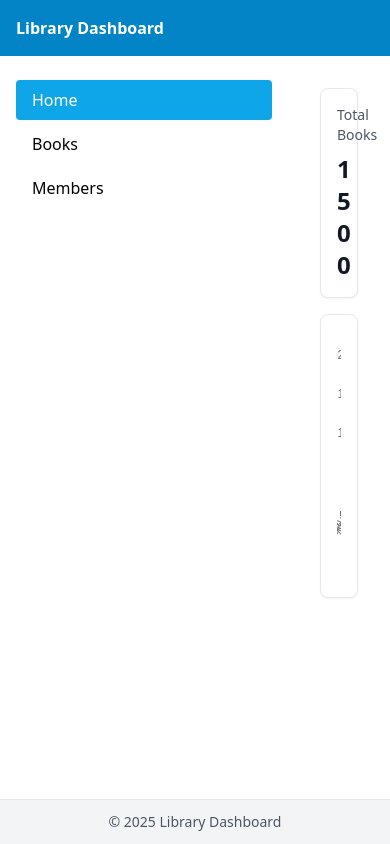
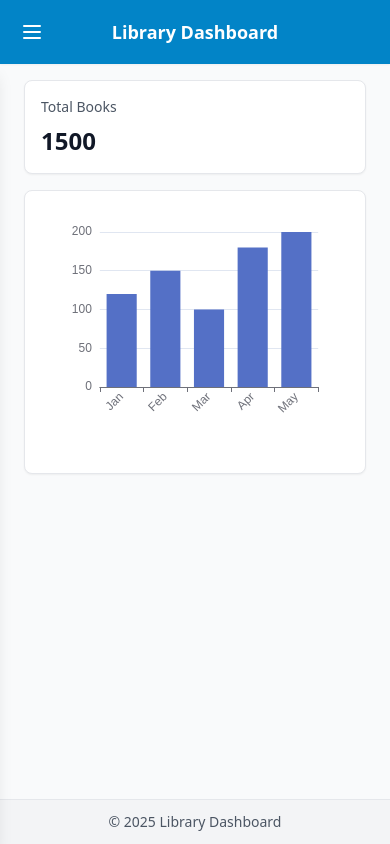
Before and after one commit to HariJW/library-dashboard, a React (Vite) app: page / in a window 390 px wide. Built offline with nearby package versions, Linux system fonts and the light colour scheme.

Commit message:
refactor : responsiveness updates

```diff
--- a/src/components/DashboardLayout.jsx
+++ b/src/components/DashboardLayout.jsx
@@ -1,21 +1,43 @@
-import Header from './Header'
-import Footer from './Footer'
-import Navigation from './Navigation'
-import { Outlet } from 'react-router-dom'
+import Header from "./Header";
+import Footer from "./Footer";
+import Navigation from "./Navigation";
+import { Outlet } from "react-router-dom";
+import { useState } from "react";
 
 export default function DashboardLayout() {
+  const [sidebarOpen, setSidebarOpen] = useState(false);
+
   return (
-    <div className="min-h-screen">
-      <Header />
+    <div className="min-h-screen bg-gray-50">
+      <Header onMenuClick={() => setSidebarOpen(!sidebarOpen)} />
+
+      {sidebarOpen && (
+        <div
+          className="fixed inset-0 z-30 bg-black bg-opacity-50 lg:hidden"
+          onClick={() => setSidebarOpen(false)}
+        />
+      )}
+
       <div className="pt-16 pb-16 flex">
-        <div className="px-4">
-          <Navigation />
+        <div
+          className={`
+          fixed lg:static inset-y-0 left-0 z-40 w-64
+          transform ${sidebarOpen ? "translate-x-0" : "-translate-x-full"}
+          lg:translate-x-0 transition-transform duration-300 ease-in-out
+          pt-16 lg:pt-0
+        `}
+        >
+          <Navigation onItemClick={() => setSidebarOpen(false)} />
         </div>
-        <main className="flex-1 p-6">
-          <Outlet />
+
+        <main className="flex-1 p-4 sm:p-6 lg:ml-0 min-w-0">
+          <div className="max-w-7xl mx-auto">
+            <Outlet />
+          </div>
         </main>
       </div>
+
       <Footer />
     </div>
-  )
+  );
 }
--- a/src/components/DynamicComponentLoader.jsx
+++ b/src/components/DynamicComponentLoader.jsx
@@ -1,58 +1,75 @@
-import { useEffect, useState } from 'react'
-import { useLocation } from 'react-router-dom'
-import { fetchJSON } from '../services/dataService'
-import Card from './Card'
-import Table from './Table'
-import Chart from './Chart'
-import Loader from './Loader'
+import { useEffect, useState } from "react";
+import { useLocation } from "react-router-dom";
+import { fetchJSON } from "../services/dataService";
+import Card from "./Card";
+import Table from "./Table";
+import Chart from "./Chart";
+import Loader from "./Loader";
 
 export default function DynamicComponentLoader() {
-  const [components, setComponents] = useState(null)
-  const [error, setError] = useState(null)
-  const location = useLocation()
+  const [components, setComponents] = useState(null);
+  const [error, setError] = useState(null);
+  const location = useLocation();
 
   useEffect(() => {
-    let cancelled = false
+    let cancelled = false;
     async function load() {
-      setComponents(null)
-      setError(null)
+      setComponents(null);
+      setError(null);
       try {
-        const nav = await fetchJSON('/data/navigation.json')
-        // find exact path match (navigation.json paths are like "/", "/books")
-        const current = nav.find(item => item.path === location.pathname)
+        const nav = await fetchJSON("/data/navigation.json");
+        const current = nav.find((item) => item.path === location.pathname);
         if (!current) {
-          setComponents([])
-          return
+          setComponents([]);
+          return;
         }
         const loaded = await Promise.all(
-          current.components.map(async comp => {
-            const data = await fetchJSON(comp.dataUrl)
-            return { ...comp, data }
+          current.components.map(async (comp) => {
+            const data = await fetchJSON(comp.dataUrl);
+            return { ...comp, data };
           })
-        )
-        if (!cancelled) setComponents(loaded)
+        );
+        if (!cancelled) setComponents(loaded);
       } catch (err) {
-        if (!cancelled) setError(err.message || 'Failed')
+        if (!cancelled) setError(err.message || "Failed");
       }
     }
-    load()
-    return () => { cancelled = true }
-  }, [location.pathname])
+    load();
+    return () => {
+      cancelled = true;
+    };
+  }, [location.pathname]);
 
-  if (error) return <div className="text-red-500">{error}</div>
-  if (!components) return <Loader />
-  if (components.length === 0) return <div>No components configured for this path.</div>
+  if (error) return <div className="text-red-500 p-4">{error}</div>;
+  if (!components) return <Loader />;
+  if (components.length === 0)
+    return <div className="p-4">No components configured for this path.</div>;
+
+  const cards = components.filter((c) => c.type === "Card");
+  const otherComponents = components.filter((c) => c.type !== "Card");
 
   return (
-    <div className="grid grid-cols-1 gap-4">
-      {components.map((c, idx) => {
-        switch (c.type) {
-          case 'Card': return <Card key={idx} {...c.data} />
-          case 'Table': return <Table key={idx} {...c.data} />
-          case 'Chart': return <Chart key={idx} chartData={c.data} />
-          default: return null
-        }
-      })}
+    <div className="space-y-4 sm:space-y-6">
+      {cards.length > 0 && (
+        <div className="grid grid-cols-1 sm:grid-cols-2 lg:grid-cols-3 xl:grid-cols-4 gap-4">
+          {cards.map((c, idx) => (
+            <Card key={idx} {...c.data} />
+          ))}
+        </div>
+      )}
+
+      <div className="space-y-4">
+        {otherComponents.map((c, idx) => {
+          switch (c.type) {
+            case "Table":
+              return <Table key={idx} {...c.data} />;
+            case "Chart":
+              return <Chart key={idx} chartData={c.data} />;
+            default:
+              return null;
+          }
+        })}
+      </div>
     </div>
-  )
+  );
 }
--- a/src/components/Header.jsx
+++ b/src/components/Header.jsx
@@ -1,7 +1,33 @@
-export default function Header() {
+export default function Header({ onMenuClick }) {
   return (
-    <header className="bg-sky-600 text-white p-4 fixed top-0 left-0 right-0 z-20">
-      <div className="max-w-6xl mx-auto font-semibold">Library Dashboard</div>
+    <header className="bg-sky-600 text-white p-4 fixed top-0 left-0 right-0 z-50 shadow-sm">
+      <div className="flex items-center justify-between max-w-7xl mx-auto">
+        <button
+          className="lg:hidden p-1 rounded-md hover:bg-sky-700 focus:outline-none focus:ring-2 focus:ring-white"
+          onClick={onMenuClick}
+          aria-label="Toggle menu"
+        >
+          <svg
+            className="w-6 h-6"
+            fill="none"
+            stroke="currentColor"
+            viewBox="0 0 24 24"
+          >
+            <path
+              strokeLinecap="round"
+              strokeLinejoin="round"
+              strokeWidth={2}
+              d="M4 6h16M4 12h16M4 18h16"
+            />
+          </svg>
+        </button>
+
+        <div className="font-semibold text-lg sm:text-xl">
+          Library Dashboard
+        </div>
+
+        <div className="w-8 lg:hidden"></div>
+      </div>
     </header>
-  )
+  );
 }
--- a/src/components/Navigation.jsx
+++ b/src/components/Navigation.jsx
@@ -1,23 +1,37 @@
-import { NavLink } from 'react-router-dom'
-import { useEffect, useState } from 'react'
-import { fetchJSON } from '../services/dataService'
+import { NavLink } from "react-router-dom";
+import { useEffect, useState } from "react";
+import { fetchJSON } from "../services/dataService";
 
-export default function Navigation() {
-  const [items, setItems] = useState([])
+export default function Navigation({ onItemClick }) {
+  const [items, setItems] = useState([]);
 
   useEffect(() => {
-    fetchJSON('/data/navigation.json').then(setItems).catch(() => setItems([]))
-  }, [])
+    fetchJSON("/data/navigation.json")
+      .then(setItems)
+      .catch(() => setItems([]));
+  }, []);
 
   return (
-    <aside className="w-64 pt-4">
-      <nav className="space-y-1">
-        {items.map(i => (
-          <NavLink key={i.id} to={i.path} className={({isActive}) => `block px-4 py-2 rounded ${isActive ? 'bg-sky-500 text-white' : 'hover:bg-gray-100'}`}>
+    <aside className="w-64 bg-white lg:bg-transparent shadow-lg lg:shadow-none h-full lg:h-auto pt-4 overflow-y-auto">
+      <nav className="space-y-1 px-4">
+        {items.map((i) => (
+          <NavLink
+            key={i.id}
+            to={i.path}
+            onClick={onItemClick}
+            className={({ isActive }) => `
+              block px-4 py-3 rounded-lg transition-colors duration-200 font-medium
+              ${
+                isActive
+                  ? "bg-sky-500 text-white shadow-sm"
+                  : "text-gray-700 hover:bg-gray-100 hover:text-sky-600"
+              }
+            `}
+          >
             {i.label}
           </NavLink>
         ))}
       </nav>
     </aside>
-  )
+  );
 }
```
